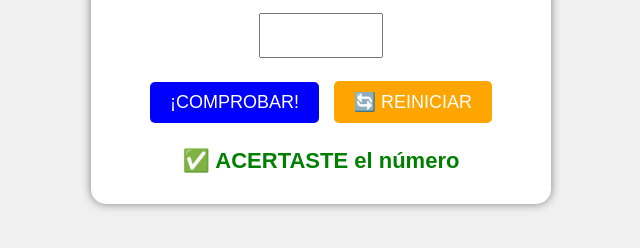
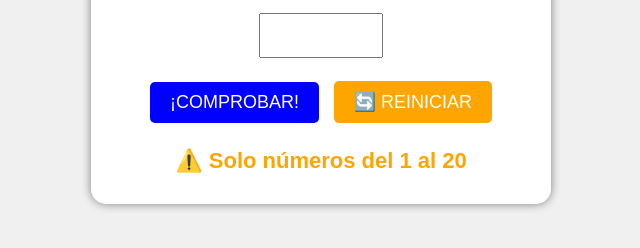
Before and after one commit to monserrathr879-sketch/Adivida, a plain HTML site: page index.html in a window 1280 px wide. Both pictures are taken after a click on the button "¡COMPROBAR!". Shown: the part 190-438 px from the top of the page, without its empty margins (319-959 px from the left). Drawn offline with Linux system fonts and the light colour scheme.

Commit message:
Update index.html

```diff
--- a/index.html
+++ b/index.html
@@ -9,7 +9,7 @@
             background-color: #f0f0f0;
             padding-top: 50px;
         }
-        .caja {
+       .caja {
             background: white;
             padding: 30px;
             max-width: 400px;
@@ -32,10 +32,10 @@
             cursor: pointer;
             margin: 5px;
         }
-        .btn-comprobar {
+       .btn-comprobar {
             background-color: blue;
         }
-        .btn-reiniciar {
+       .btn-reiniciar {
             background-color: orange;
         }
         #resultado {
@@ -61,19 +61,28 @@
     </div>
 
     <script>
-        // Generar número secreto
+        // Generar número secreto entre 1 y 20
         let numeroSecreto = Math.floor(Math.random() * 20) + 1;
 
         function comprobar() {
-            let usuario = parseInt(document.getElementById("numeroUsuario").value);
+            let valorUsuario = document.getElementById("numeroUsuario").value;
+            let usuario = parseInt(valorUsuario);
             let res = document.getElementById("resultado");
 
+            // Validar que sea un número válido
+            if (isNaN(usuario) || usuario < 1 || usuario > 20) {
+                res.innerHTML = "⚠️ Solo números del 1 al 20";
+                res.style.color = "orange";
+                return;
+            }
+
+            // LÓGICA CORREGIDA:
             if (usuario < numeroSecreto) {
-                res.innerHTML = "📉 Cantidad menor";
+                res.innerHTML = "📈 Cantidad mayor";  // Tu número es bajo, el secreto es mayor
                 res.style.color = "blue";
             }
             else if (usuario > numeroSecreto) {
-                res.innerHTML = "📈 Cantidad mayor";
+                res.innerHTML = "📉 Cantidad menor";  // Tu número es alto, el secreto es menor
                 res.style.color = "red";
             }
             else {
@@ -85,7 +94,7 @@
         function reiniciar() {
             // Generar nuevo número
             numeroSecreto = Math.floor(Math.random() * 20) + 1;
-            // Borrar caja de texto y mensaje
+            // Limpiar
             document.getElementById("numeroUsuario").value = "";
             document.getElementById("resultado").innerHTML = "";
         }
```
